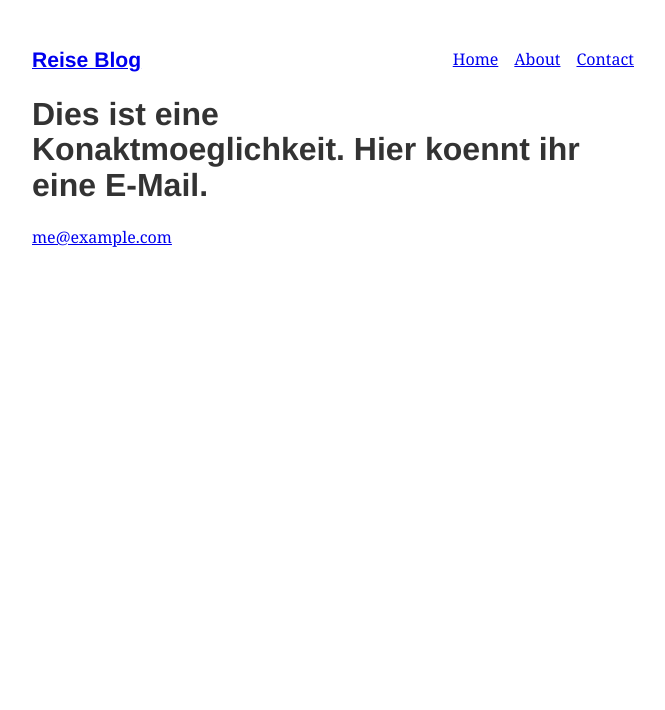
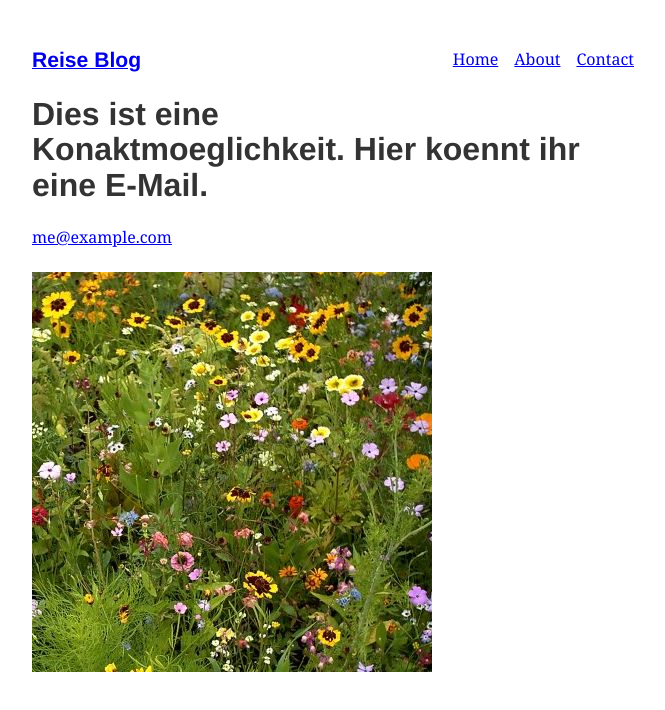
Before and after one commit to chrisneu13/gatsby3, a Gatsby site: page /contact in a window 1280 px wide. Shown: the whole page, without its empty margins (299-964 px from the left). Built offline with nearby package versions, Linux system fonts and the light colour scheme; Gatsby itself is replaced by a stand-in of ours.

Commit message:
neues Bild

```diff
--- a/src/pages/contact.js
+++ b/src/pages/contact.js
@@ -1,5 +1,6 @@
 import React from "react"
 import Layout from "../components/layout"
+import ChnImage from '../components/ChnImage';
 
 export default function Contact() {
   return (
@@ -9,6 +10,7 @@ export default function Contact() {
       <p>
         <a href="mailto:me@example.com">me@example.com</a>
       </p>
+      <ChnImage />
     </div>
     </Layout>
   )
```
